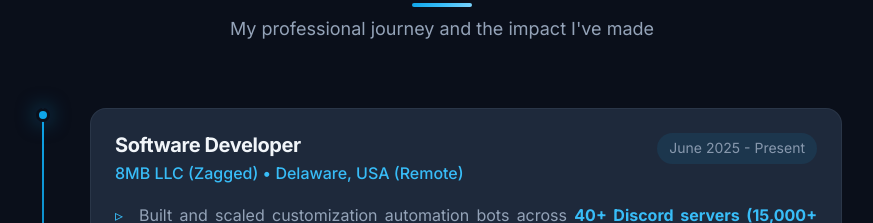
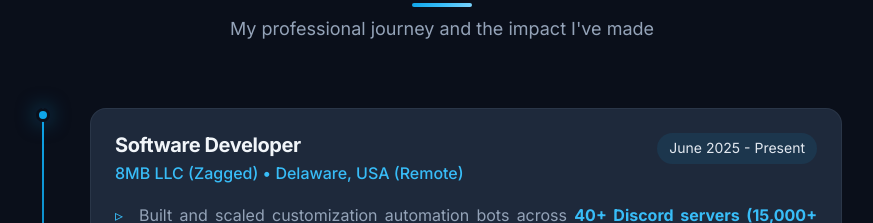
Before and after one commit to 5ky-lark/my-portfolio, a React (Vite) app: page / in a window 1280 px wide. Shown: the part 1666-1889 px from the top of the page, without its empty margins (198-1071 px from the left). Built offline with nearby package versions, Linux system fonts and the light colour scheme.

Commit message:
Make date text much brighter for better visibility

```diff
--- a/src/index.css
+++ b/src/index.css
@@ -907,7 +907,7 @@ a:hover {
 
 .experience-date {
   font-size: 0.875rem;
-  color: rgba(148, 163, 184, 0.9);
+  color: rgba(226, 232, 240, 1);
   background: rgba(14, 165, 233, 0.1);
   padding: 0.25rem 0.75rem;
   border-radius: var(--radius-full);
```
